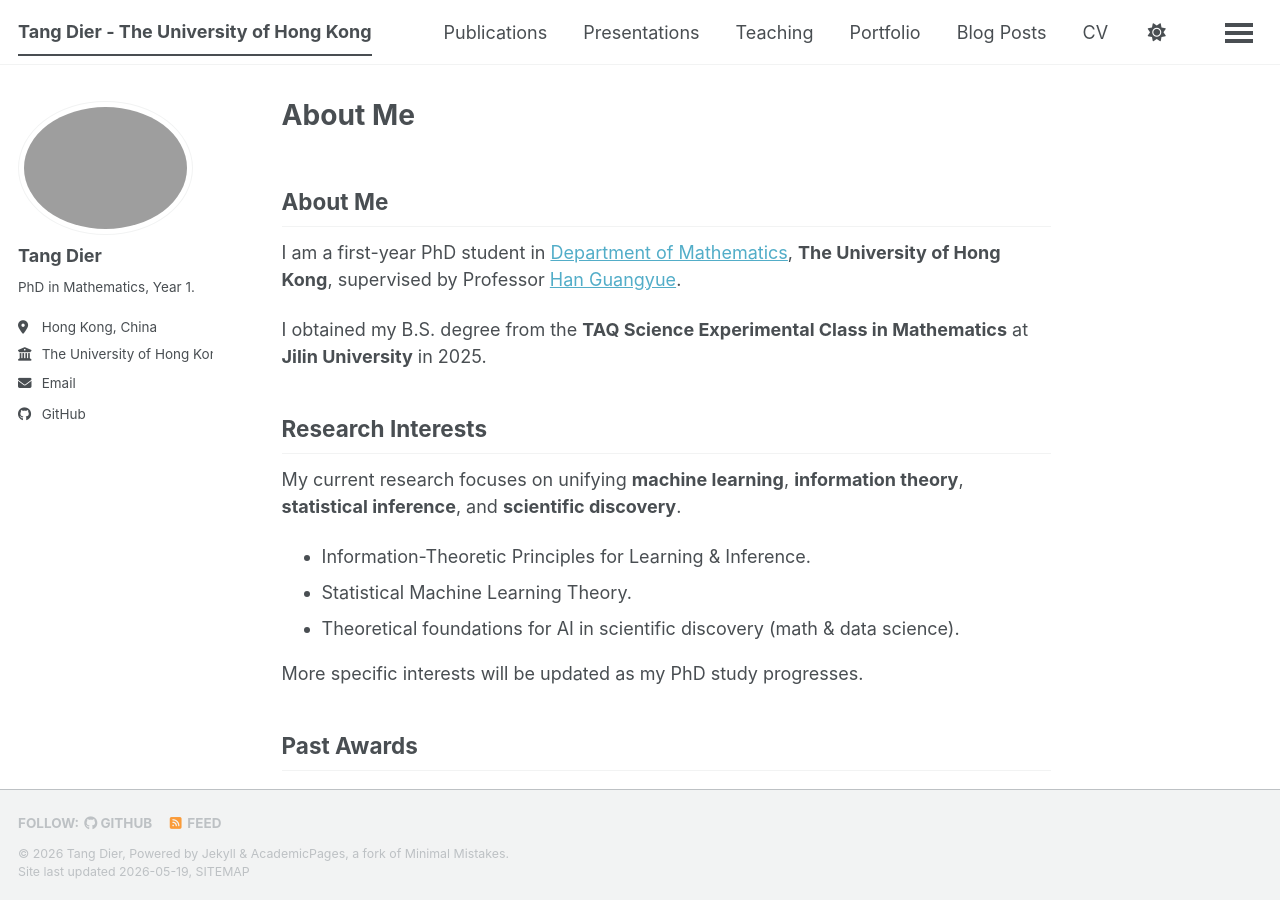
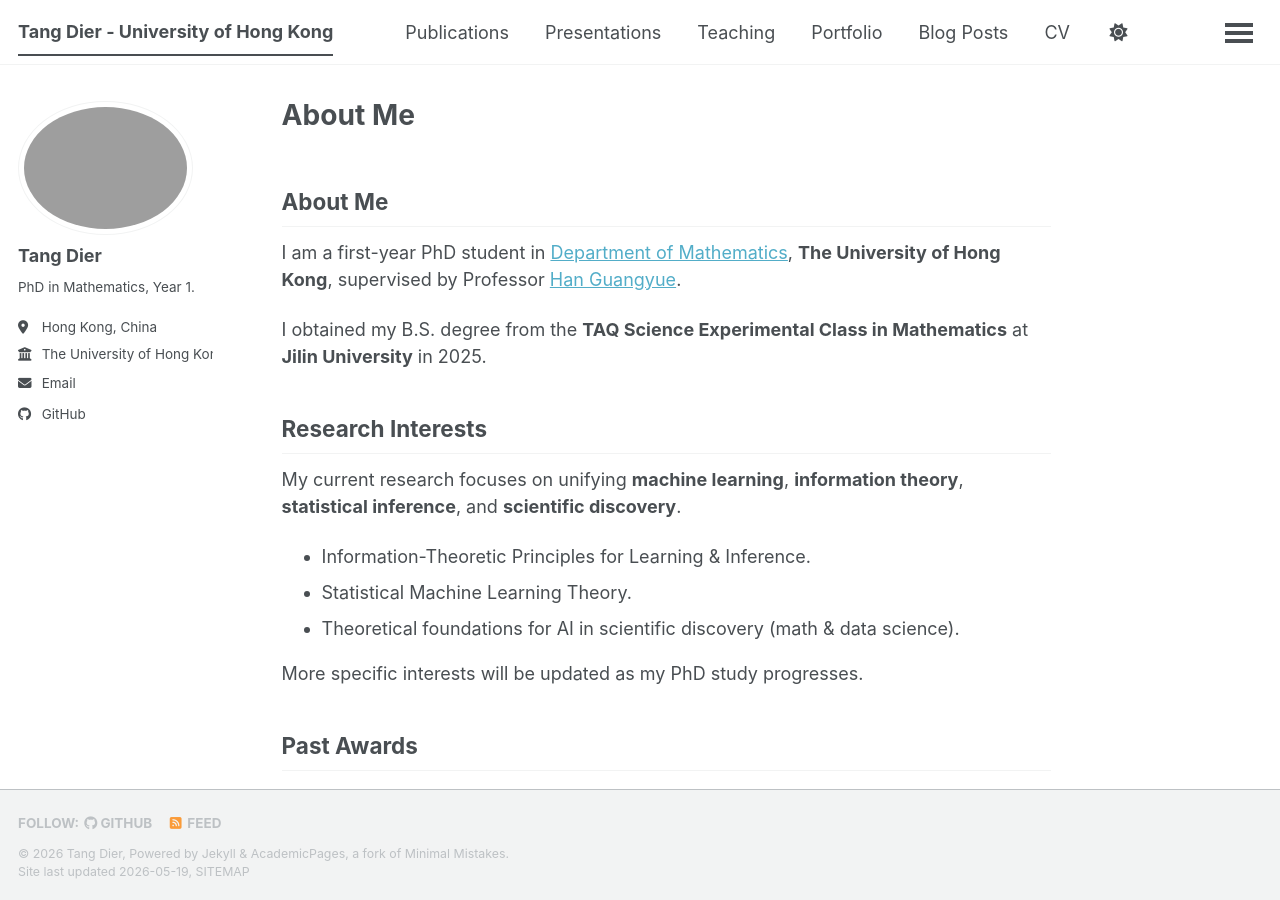
Before and after one commit to TangDier03/tangdier03.github.io, a Jekyll site: the page built from _pages/about.md, in a window 1280 px wide and 900 px high. Built offline with Jekyll 4.4.1, drawn with Linux system fonts in a browser that asks for light colours; a script bundle is joined from its source files by our own code; library files that are not in the unit come from our copies.

Commit message:
Update _config.yml

```diff
--- a/_config.yml
+++ b/_config.yml
@@ -9,7 +9,7 @@
 # Basic Site Settings
 locale                   : "en-US"
 site_theme               : "default" # The available themes options are "default", "air", "sunrise", "mint", "dirt" and "contrast"
-title                    : "Tang Dier - The University of Hong Kong"
+title                    : "Tang Dier - University of Hong Kong"
 title_separator          : "-"
 name                     : &name "Tang Dier"
 description              : PhD in Mathematics.
```
